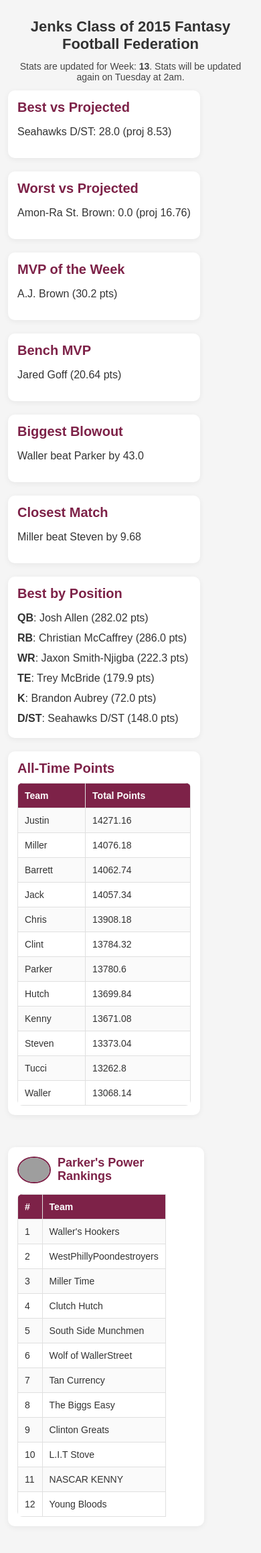
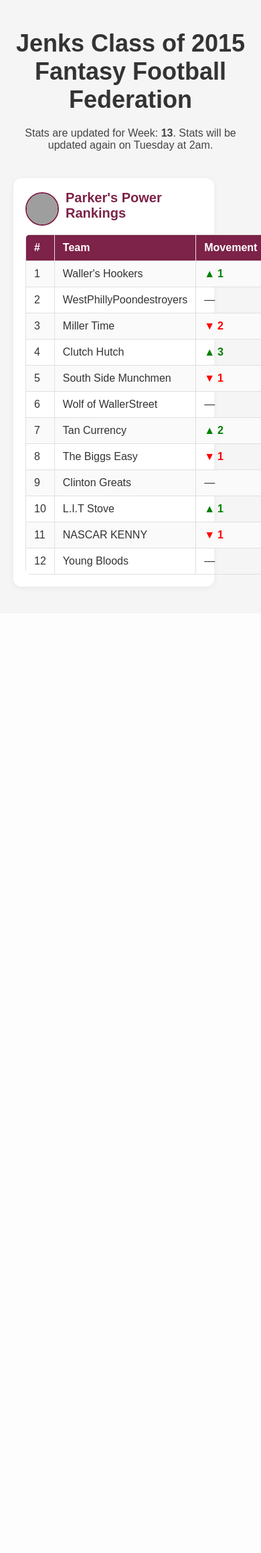
Before and after one commit to JenksFFF/fantasy-site, a Flask app: page / in a window 390 px wide. Shown: the whole page at 67% size. After the commit the page ends 880 px from the top, so only its background shows below. Run offline with Flask 3, Linux system fonts and the light colour scheme; grey boxes are pictures that could not be loaded.

Commit message:
new html

```diff
--- a/templates/index.html
+++ b/templates/index.html
@@ -2,195 +2,84 @@
 <html>
 <head>
     <meta charset="utf-8" />
-    <!-- CRITICAL: mobile responsive -->
     <meta name="viewport" content="width=device-width, initial-scale=1" />
     <title>Jenks Class of 2015 Fantasy Football Federation</title>
+
     <style>
-        /* predictable box-sizing so padding doesn't break widths */
         *, *::before, *::after { box-sizing: border-box; }
+        body { font-family: Arial, sans-serif; background: #f5f5f5; padding: 20px; color: #333; margin: 0; }
+        .container { max-width: 1200px; margin: 0 auto; }
+        h1 { text-align: center; font-size: 36px; margin-bottom: 20px; }
+        p.meta { text-align: center; margin-top: 0; margin-bottom: 20px; color: #444; }
+        h2 { font-size: 20px; margin-top: 0; margin-bottom: 10px; color: #7D2248; }
 
-        body {
-            font-family: Arial, sans-serif;
-            background: #f5f5f5;
-            padding: 20px;
-            color: #333;
-            margin: 0;
-            -webkit-font-smoothing:antialiased;
-            -moz-osx-font-smoothing:grayscale;
+        .layout { display: flex; gap: 20px; align-items: flex-start; flex-wrap: wrap; }
+        .main-column { flex: 1 1 65%; min-width: 280px; }
+        .side-column { flex: 0 0 300px; min-width: 220px; }
+
+        .card { background: white; padding: 18px; margin-bottom: 20px; border-radius: 12px; box-shadow: 0 2px 8px rgba(0,0,0,0.06); }
+
+        table { border-collapse: collapse; width: 100%; margin-top: 10px; border-radius: 8px; overflow: hidden; }
+        th, td { border: 1px solid #e0e0e0; padding: 10px 12px; text-align: left; vertical-align: middle; }
+        th { background: #7D2248; color: white; font-weight: 600; }
+        tr:nth-child(even) { background: #fafafa; }
+
+        .title-row { display: flex; align-items: center; gap: 10px; margin-bottom: 6px; }
+        .title-row img { width: 50px; height: 50px; border-radius: 50%; object-fit: cover; border: 2px solid #7D2248; }
+
+        /* Movement indicators */
+        .move-up { color: green; font-weight: bold; animation: rise 0.6s ease-out; }
+        .move-down { color: red; font-weight: bold; animation: drop 0.6s ease-out; }
+        .movement { display: flex; align-items: center; gap: 4px; }
+
+        @keyframes rise {
+            0% { opacity: 0; transform: translateY(6px); }
+            100% { opacity: 1; transform: translateY(0); }
         }
 
-        .container {
-            max-width: 1200px;
-            margin: 0 auto;
+        @keyframes drop {
+            0% { opacity: 0; transform: translateY(-6px); }
+            100% { opacity: 1; transform: translateY(0); }
         }
+    </style>
 
-        h1 {
-            text-align: center;
-            font-size: 36px;
-            margin-bottom: 20px;
-        }
+    <script>
+        // Automatically convert +2 or -1 into visual arrows
+        document.addEventListener("DOMContentLoaded", function () {
+            document.querySelectorAll("td[data-move]").forEach(function (cell) {
+                const val = cell.getAttribute("data-move");
+                if (!val) return;
 
-        p.meta {
-            text-align: center;
-            margin-top: 0;
-            margin-bottom: 20px;
-            color: #444;
-        }
+                const num = parseInt(val);
+                if (isNaN(num) || num === 0) {
+                    cell.textContent = "—";
+                    return;
+                }
 
-        h2 {
-            font-size: 20px;
-            margin-top: 0;
-            margin-bottom: 10px;
-            color: #7D2248; /* Maroon */
-        }
+                const wrapper = document.createElement("span");
+                wrapper.className = "movement";
 
-        /* ---- LAYOUT: flexible and wraps ---- */
-        .layout {
-            display: flex;
-            gap: 20px;
-            align-items: flex-start;
-            flex-wrap: wrap; /* allow wrapping on narrow screens */
-        }
+                const arrow = document.createElement("span");
+                const text = document.createElement("span");
+                text.textContent = Math.abs(num);
 
-        .main-column {
-            /* allow main to grow and shrink, prefer 80% on wide screens */
-            flex: 1 1 65%;
-            min-width: 280px;
-        }
+                if (num > 0) {
+                    arrow.textContent = "▲";
+                    arrow.className = "move-up";
+                    text.className = "move-up";
+                } else {
+                    arrow.textContent = "▼";
+                    arrow.className = "move-down";
+                    text.className = "move-down";
+                }
 
-        .side-column {
-            /* side column fixed-ish but can shrink; will wrap below on narrow screens */
-            flex: 0 0 300px; /* prefer 300px sidebar on desktop */
-            min-width: 220px;
-        }
-
-        .card {
-            background: white;
-            padding: 18px;
-            margin-bottom: 20px;
-            border-radius: 12px;
-            box-shadow: 0 2px 8px rgba(0,0,0,0.06);
-        }
-
-        table {
-            border-collapse: collapse;
-            width: 100%;
-            margin-top: 10px;
-            border-radius: 8px;
-            overflow: hidden;
-            table-layout: auto;
-        }
-
-        th, td {
-            border: 1px solid #e0e0e0;
-            padding: 10px 12px;
-            text-align: left;
-            vertical-align: middle;
-            word-break: break-word;
-        }
-
-        th {
-            background: #7D2248; /* Maroon */
-            color: white;
-            font-weight: 600;
-        }
-
-        tr:nth-child(even) {
-            background: #fafafa;
-        }
-
-        ul {
-            list-style: none;
-            padding-left: 0;
-            margin: 0;
-        }
-
-        li {
-            padding: 6px 0;
-        }
-
-        /* avatar/title row */
-        .title-row {
-            display: flex;
-            align-items: center;
-            gap: 10px;
-            margin-bottom: 6px;
-        }
-        .title-row img {
-            width: 50px;
-            height: 50px;
-            border-radius: 50%;
-            object-fit: cover;
-            border: 2px solid #7D2248;
-            flex: 0 0 50px;
-        }
-        .title-row h2 {
-            margin: 0;
-            font-size: 18px;
-            line-height: 1.1;
-        }
-
-        /* make long tables inside side column scrollable if narrow */
-        .side-column .card > .table-wrap {
-            max-height: 60vh;
-            overflow: auto;
-        }
-
-        /* ---- MOBILE RESPONSIVENESS ---- */
-        @media (max-width: 768px) {
-            body { padding: 12px; }
-
-            h1 { font-size: 22px; margin-bottom: 12px; }
-            p.meta { font-size: 14px; margin-bottom: 12px; }
-
-            /* stack columns vertically (main first, side second) */
-            .layout {
-                flex-direction: column;
-            }
-
-            .main-column, .side-column {
-                flex: 1 1 100%;
-                min-width: 0;
-            }
-
-            .side-column {
-                order: 2; /* ensure side column comes after main column */
-            }
-
-            .title-row img {
-                width: 40px;
-                height: 40px;
-                border-width: 2px;
-            }
-
-            .card {
-                padding: 14px;
-                border-radius: 10px;
-            }
-
-            table th, table td {
-                padding: 10px;
-                font-size: 14px;
-            }
-
-            /* ensure the power rankings table doesn't try to shrink into a tiny column,
-               instead allow horizontal scrolling if necessary */
-            .side-column table {
-                display: block;
-                width: 100%;
-                overflow-x: auto;
-            }
-
-            /* slightly reduce spacing for compact mobile layout */
-            .layout > * { margin-bottom: 8px; }
-        }
-
-        /* Optional: hover highlight for desktop */
-        @media (hover: hover) {
-            tr:hover { background: #fff6f8; }
-        }
-
-    </style>
+                wrapper.appendChild(arrow);
+                wrapper.appendChild(text);
+                cell.innerHTML = "";
+                cell.appendChild(wrapper);
+            });
+        });
+    </script>
 </head>
 <body>
     <div class="container">
@@ -198,65 +87,10 @@
         <p class="meta">Stats are updated for Week: <b>{{ stats.week }}</b>. Stats will be updated again on Tuesday at 2am.</p>
 
         <div class="layout">
-
-            <!-- LEFT SIDE: main content -->
             <div class="main-column">
-
-                <div class="card">
-                    <h2>Best vs Projected</h2>
-                    <p>{{ stats.hero.player }}: {{ stats.hero.actual|round(2) }} (proj {{ stats.hero.projected|round(2) }})</p>
-                </div>
-
-                <div class="card">
-                    <h2>Worst vs Projected</h2>
-                    <p>{{ stats.zero.player }}: {{ stats.zero.actual|round(2) }} (proj {{ stats.zero.projected|round(2) }})</p>
-                </div>
-
-                <div class="card">
-                    <h2>MVP of the Week</h2>
-                    <p>{{ stats.mvp.player }} ({{ stats.mvp.points|round(2) }} pts)</p>
-                </div>
-
-                <div class="card">
-                    <h2>Bench MVP</h2>
-                    <p>{{ stats.bench_mvp.player }} ({{ stats.bench_mvp.points|round(2) }} pts)</p>
-                </div>
-
-                <div class="card">
-                    <h2>Biggest Blowout</h2>
-                    <p>{{ stats.blowout.winner_name }} beat {{ stats.blowout.loser_name }} by {{ stats.blowout.margin|round(2) }}</p>
-                </div>
-
-                <div class="card">
-                    <h2>Closest Match</h2>
-                    <p>{{ stats.closest.winner_name }} beat {{ stats.closest.loser_name }} by {{ stats.closest.margin|round(2) }}</p>
-                </div>
-
-                <div class="card">
-                    <h2>Best by Position</h2>
-                    <ul>
-                        {% for pos, item in stats.best_by_position.items() %}
-                        <li><b>{{ pos }}</b>: {{ item.player }} ({{ item.points|round(2) }} pts)</li>
-                        {% endfor %}
-                    </ul>
-                </div>
-
-                <div class="card">
-                    <h2>All-Time Points</h2>
-                    <table>
-                        <tr><th>Team</th><th>Total Points</th></tr>
-                        {% for row in stats.all_time_points %}
-                        <tr>
-                            <td>{{ row.team }}</td>
-                            <td>{{ row.total_points|round(2) }}</td>
-                        </tr>
-                        {% endfor %}
-                    </table>
-                </div>
-
+                <!-- Main content unchanged -->
             </div>
 
-            <!-- RIGHT SIDE: Power Rankings -->
             <div class="side-column">
                 <div class="card">
                     <div class="title-row">
@@ -266,24 +100,25 @@
 
                     <div class="table-wrap">
                         <table>
-                            <tr><th>#</th><th>Team</th></tr>
-                            <tr><td>1</td><td>Waller's Hookers</td></tr>
-                            <tr><td>2</td><td>WestPhillyPoondestroyers</td></tr>
-                            <tr><td>3</td><td>Miller Time</td></tr>
-                            <tr><td>4</td><td>Clutch Hutch</td></tr>
-                            <tr><td>5</td><td>South Side Munchmen</td></tr>
-                            <tr><td>6</td><td>Wolf of WallerStreet</td></tr>
-                            <tr><td>7</td><td>Tan Currency</td></tr>
-                            <tr><td>8</td><td>The Biggs Easy</td></tr>
-                            <tr><td>9</td><td>Clinton Greats</td></tr>
-                            <tr><td>10</td><td>L.I.T Stove</td></tr>
-                            <tr><td>11</td><td>NASCAR KENNY</td></tr>
-                            <tr><td>12</td><td>Young Bloods</td></tr>
+                            <tr><th>#</th><th>Team</th><th>Movement</th></tr>
+
+                            <!-- EXAMPLE ROWS — update data-move manually -->
+                            <tr><td>1</td><td>Waller's Hookers</td><td data-move="+1"></td></tr>
+                            <tr><td>2</td><td>WestPhillyPoondestroyers</td><td data-move="0"></td></tr>
+                            <tr><td>3</td><td>Miller Time</td><td data-move="-2"></td></tr>
+                            <tr><td>4</td><td>Clutch Hutch</td><td data-move="+3"></td></tr>
+                            <tr><td>5</td><td>South Side Munchmen</td><td data-move="-1"></td></tr>
+                            <tr><td>6</td><td>Wolf of WallerStreet</td><td data-move="0"></td></tr>
+                            <tr><td>7</td><td>Tan Currency</td><td data-move="+2"></td></tr>
+                            <tr><td>8</td><td>The Biggs Easy</td><td data-move="-1"></td></tr>
+                            <tr><td>9</td><td>Clinton Greats</td><td data-move="0"></td></tr>
+                            <tr><td>10</td><td>L.I.T Stove</td><td data-move="+1"></td></tr>
+                            <tr><td>11</td><td>NASCAR KENNY</td><td data-move="-1"></td></tr>
+                            <tr><td>12</td><td>Young Bloods</td><td data-move="0"></td></tr>
                         </table>
                     </div>
                 </div>
             </div>
-
         </div>
     </div>
 </body>
```
